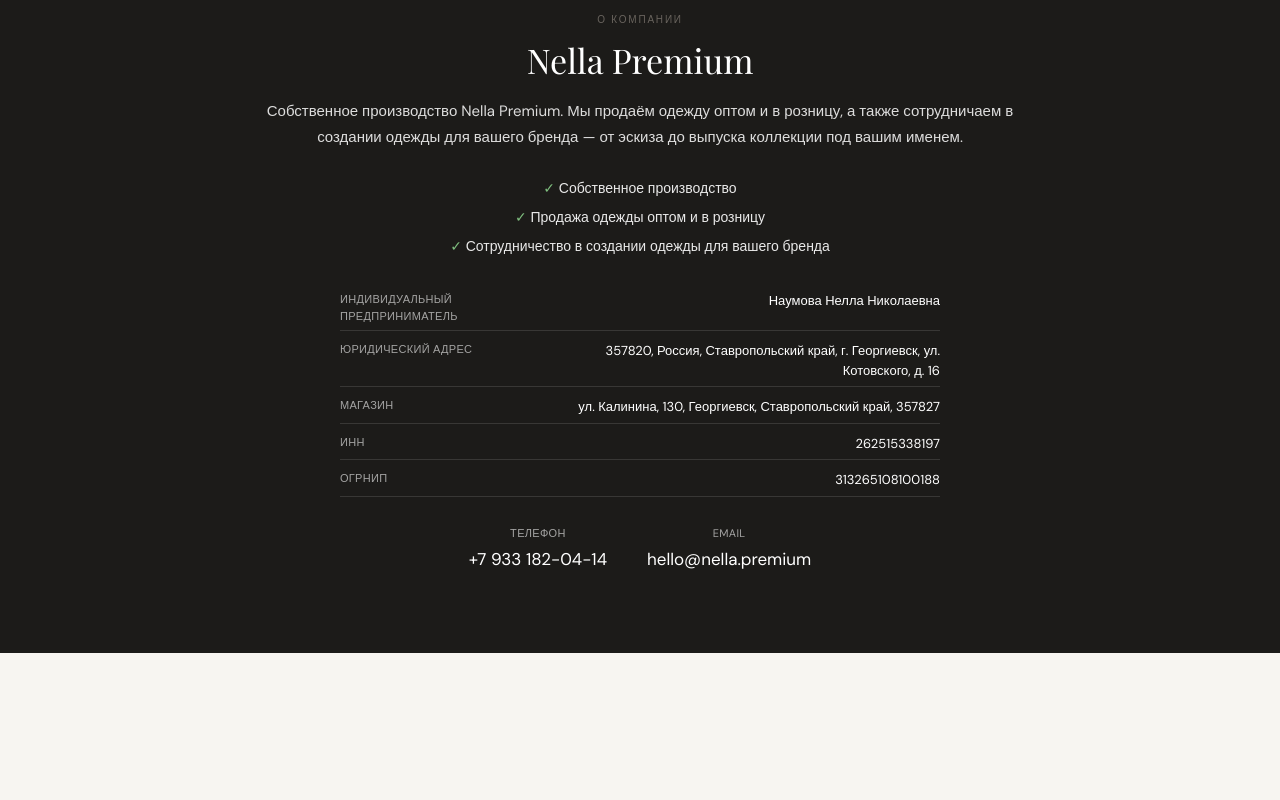
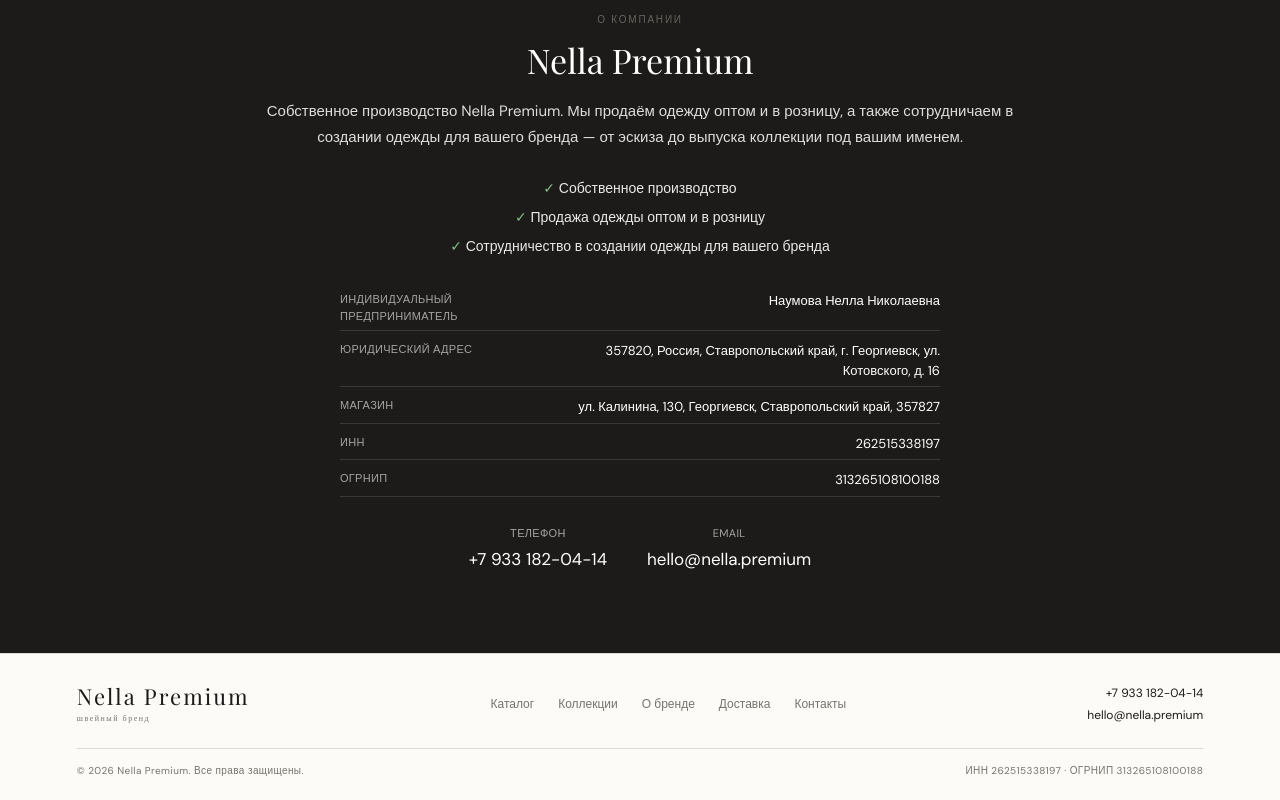
Before and after one commit to NecroMessiah13/nella-premium, a Next.js app: page / in a window 1280 px wide. Shown: the part 2075-2875 px from the top of the page. Before the commit the page ends 2728 px from the top, so only its background shows below. Built offline with nearby package versions, Linux system fonts and the light colour scheme; no server answers; the database is empty.

Commit message:
Footer: compact elegant footer across all pages (brand, nav, contacts, requisites)

```diff
--- a/app/layout.tsx
+++ b/app/layout.tsx
@@ -1,6 +1,7 @@
 import "./globals.css";
 import "./account.css";
 import { Header } from "@/components/Header";
+import { Footer } from "@/components/Footer";
 import { CartProvider } from "@/components/Cart";
 import { CartDrawer } from "@/components/CartDrawer";
 
@@ -17,6 +18,7 @@
           <Header />
           <CartDrawer />
           {children}
+          <Footer />
         </CartProvider>
       </body>
     </html>
--- /dev/null
+++ b/components/Footer.tsx
@@ -0,0 +1,27 @@
+import Link from "next/link";
+
+export function Footer() {
+  const year = new Date().getFullYear();
+  return (
+    <footer className="siteFooter">
+      <div className="footerTop">
+        <Link href="/" className="footerBrand">Nella Premium<span>швейный бренд</span></Link>
+        <nav className="footerNav" aria-label="Нижнее меню">
+          <Link href="/catalog">Каталог</Link>
+          <a href="/#collections">Коллекции</a>
+          <a href="/#about">О бренде</a>
+          <a href="/#delivery">Доставка</a>
+          <a href="/#contacts">Контакты</a>
+        </nav>
+        <div className="footerContacts">
+          <a href="tel:+79331820414">+7 933 182-04-14</a>
+          <a href="mailto:hello@nella.premium">hello@nella.premium</a>
+        </div>
+      </div>
+      <div className="footerBottom">
+        <span>&copy; {year} Nella Premium. Все права защищены.</span>
+        <span>ИНН 262515338197 &middot; ОГРНИП 313265108100188</span>
+      </div>
+    </footer>
+  );
+}
```
Also changed, not shown: app/globals.css.
